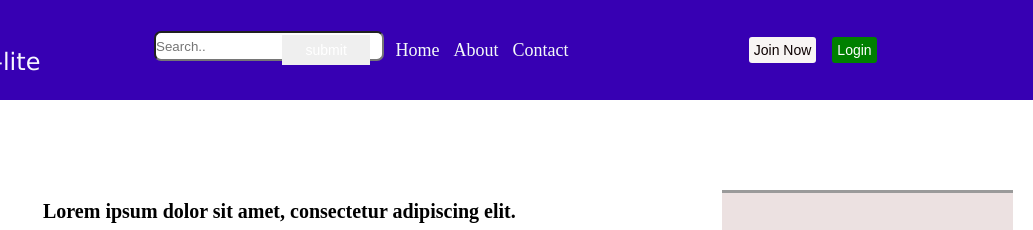
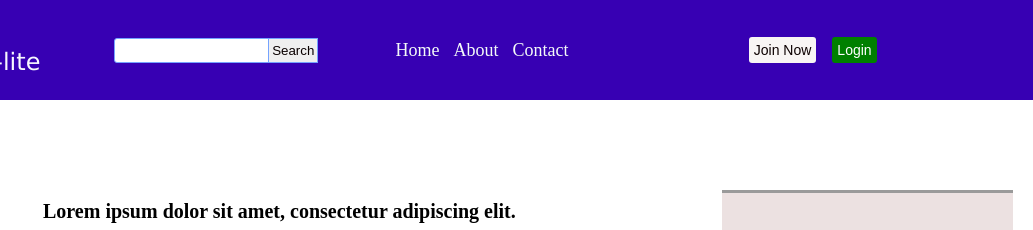
Before and after one commit to Joyce-O/StackOverflow-lite, a website: page UI/index.html in a window 1280 px wide. Shown: the top 230 px of the page, 247-1280 px from the left. Drawn offline with Linux system fonts and the light colour scheme; files that its build step writes are made by us from their sources.

Commit message:
fix(search-box): align search input with submit button [finishes #159928575]

```diff
--- a/UI/css/main.css
+++ b/UI/css/main.css
@@ -28,11 +28,7 @@ p {
     color: rgb(24, 23, 26);
 
 }
-#login{
-    background-color: green;
-    padding: 5px;
-    border-radius: 3px;
-}
+
 #join {
     background-color: #f8f5f4;
     color: rgb(12, 1, 1);
@@ -40,8 +36,14 @@ p {
     border-radius: 3px;
     margin-right: 10px;
 }
+
+#login{
+    background-color: green;
+    padding: 5px;
+    border-radius: 3px;
+}
+
 button {
-    /* background-color: #f4511e; */
     border: none;
     color: white;
     text-align: center;
@@ -52,12 +54,12 @@ button {
     transition: 0.3s;
 
 }
-
 button:hover {opacity: 0.6}
   /* Fixes submit button height problem in Firefox */
 button::-moz-focus-inner {
     border: 0;
 }
+
 .login-area {
     margin-left: 30px;
 }
@@ -74,25 +76,30 @@ button::-moz-focus-inner {
     max-width: 40px;
 
 }
-
-.search {
-    display: grid;
-    grid-template-columns: 40% 10%;
-    justify-content: center;
-    align-content: center;
-    margin-left: 1px;
-}
-#search {
-    border-radius: 7px;
-    width: 230px;
-    height: 30px;
+.search-box {
+    margin-left: 40px;
 }
 
-#search_button {
-    width: 88px;
-    height: 30px;
+.search-box input[type="text"] {
+    width: 200px;
+    height: 25px;
+    padding-right: 50px;
+    border: 1px solid rgb(117, 163, 255);
+    border-radius: 3px;
 }
 
+.search-box input[type="submit"] {
+    margin-left: -50px;
+    height: 25px;
+    width: 50px;
+    opacity: 1;
+    transition: 0.3s;
+    color: rgb(10, 0, 0);
+    font-style: bold;
+    border: 1px solid rgb(117, 163, 255);
+    -webkit-appearance: none;
+}
+.search-box input[type="submit"]:hover {opacity: 0.6}
 
 #home {
     text-decoration: none;
--- a/UI/index.html
+++ b/UI/index.html
@@ -1,4 +1,4 @@
- <!DOCTYPE html>
+<!DOCTYPE html>
 <html lang="en">
 
 <head>
@@ -17,12 +17,9 @@
             <header id="title">
                 <img id="img" src="image/favicon-1024.png" alt="icon" width="40px"> StackOverflow-lite
             </header>
-            <div>
-                <form class="search" action="/index.html">
-                    <input type="text" placeholder="Search.." id="search">
-                    <button id="search_button" type="submit">submit</i>
-                    </button>
-                </form>
+            <div class="search-box">
+                <input type="text">
+                <input type="submit" value="Search">
             </div>
             <div class="home">
                 <a id="home" href="#">Home</a>
@@ -55,10 +52,24 @@
                 <fieldset class="fieldset">
                     <form class="form form1">
                         <div class="login-area">
-                            <h4><strong>Lorem ipsum dolor sit amet, consectetur adipiscing elit.</strong></h4>
-                    </div>
-                    <div><p>Lorem ipsum dolor sit amet, consectetur adipiscing elit. Integer nec odio. Praesent libero. Sed cursus ante dapibus diam. Sed nisi. Nulla quis sem at nibh elementum imperdiet. Duis sagittis ipsum. Praesent mauris. Fusce nec tellus sed augue semper porta. Mauris massa. Vestibulum lacinia arcu eget nulla. Class aptent taciti sociosqu ad litora torquent per conubia nostra, per inceptos himenaeos. Curabitur sodales ligula in libero. </p></div>
-                    <div><p>Lorem ipsum dolor sit amet, consectetur adipiscing elit. Integer nec odio. Praesent libero. Sed cursus ante dapibus diam. Sed nisi. Nulla quis sem at nibh elementum imperdiet. Duis sagittis ipsum. Praesent mauris. Fusce nec tellus sed augue semper porta. Mauris massa. Vestibulum lacinia arcu eget nulla. Class aptent taciti sociosqu ad litora torquent per conubia nostra, per inceptos himenaeos. Curabitur sodales ligula in libero. </p></div>
+                            <h4>
+                                <strong>Lorem ipsum dolor sit amet, consectetur adipiscing elit.</strong>
+                            </h4>
+                        </div>
+                        <div>
+                            <p>Lorem ipsum dolor sit amet, consectetur adipiscing elit. Integer nec odio. Praesent libero. Sed
+                                cursus ante dapibus diam. Sed nisi. Nulla quis sem at nibh elementum imperdiet. Duis sagittis
+                                ipsum. Praesent mauris. Fusce nec tellus sed augue semper porta. Mauris massa. Vestibulum
+                                lacinia arcu eget nulla. Class aptent taciti sociosqu ad litora torquent per conubia nostra,
+                                per inceptos himenaeos. Curabitur sodales ligula in libero. </p>
+                        </div>
+                        <div>
+                            <p>Lorem ipsum dolor sit amet, consectetur adipiscing elit. Integer nec odio. Praesent libero. Sed
+                                cursus ante dapibus diam. Sed nisi. Nulla quis sem at nibh elementum imperdiet. Duis sagittis
+                                ipsum. Praesent mauris. Fusce nec tellus sed augue semper porta. Mauris massa. Vestibulum
+                                lacinia arcu eget nulla. Class aptent taciti sociosqu ad litora torquent per conubia nostra,
+                                per inceptos himenaeos. Curabitur sodales ligula in libero. </p>
+                        </div>
                     </form>
                 </fieldset>
             </section>
```
Lines whose indentation alone changed are shown as unchanged.
